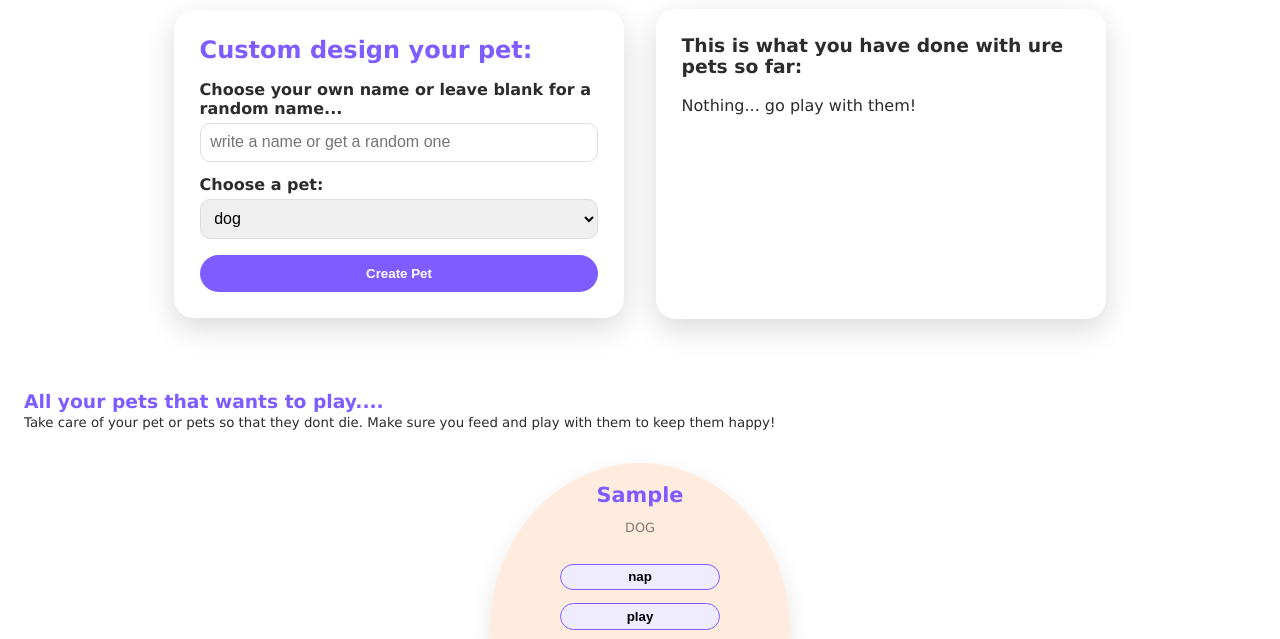
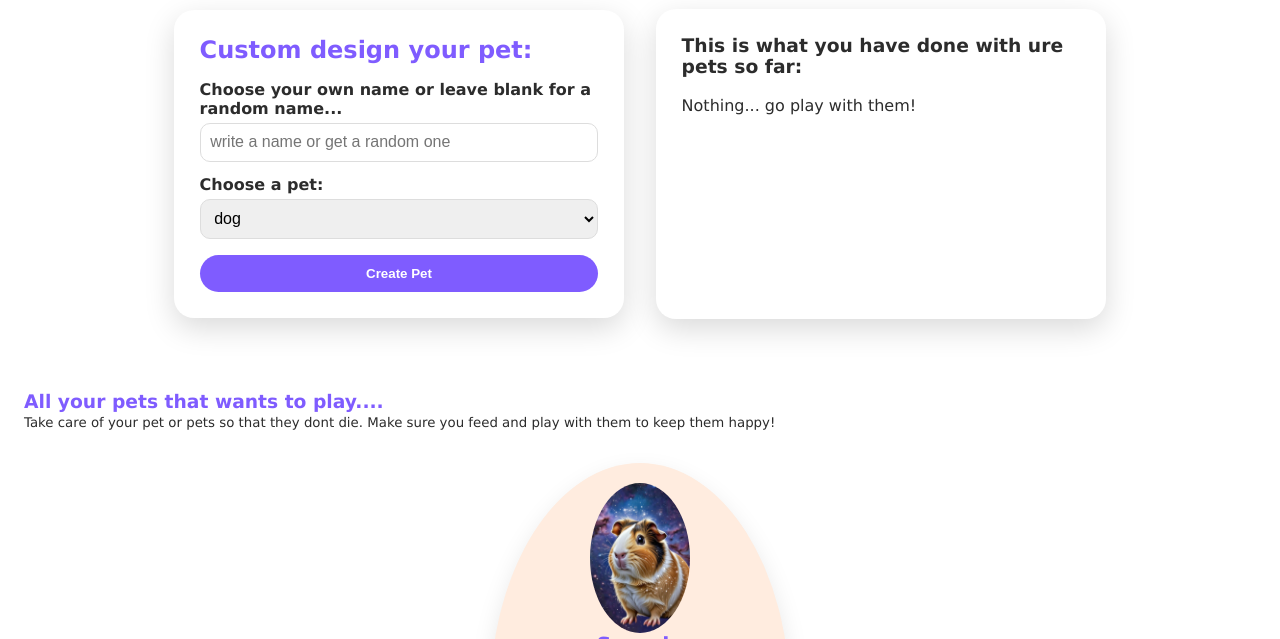
Before and after one commit to Pauline444/tamagotchi, a website: page index.html in a window 1280 px wide. Both pictures are taken after typing "Sample" into the empty fields and a click on the button "Create Pet". Shown: the part 145-784 px from the top of the page. Drawn offline with Linux system fonts and the light colour scheme.

Commit message:
adding pictures to Pet class

```diff
--- a/script.js
+++ b/script.js
@@ -42,6 +42,24 @@ class Pet {
         this.energy = Math.min(100, Math.max(0, this.energy));
         this.fullness = Math.min(100, Math.max(0, this.fullness));
         this.happiness = Math.min(100, Math.max(0, this.happiness));
+    }
+
+    petPicture() {
+
+        if (this.type === 'dog') {
+            let img = document.createElement('img');
+            img.src = 'images/4eefad81-1549-41fd-9a89-a40be795deac.jpg';
+            return img;
+        }
+        if (this.type === 'ginuepig') {
+
+        }
+        if (this.type === 'cat') {
+
+        }
+        if (this.type === 'pig') {
+
+        }
     }
 }
 
@@ -98,7 +116,7 @@ class Tamagotchi {
         p.className = 'animal-type';
         p.textContent = this.pet.type;
 
-        this.card.append(h4, p, this.progress());
+        this.card.append(this.pet.petPicture(), h4, p, this.progress());
         this.petCards.appendChild(this.card);
     }
 
--- a/styles.css
+++ b/styles.css
@@ -130,11 +130,11 @@ main {
 }
 
 .pet-card h4 {
-    margin-bottom: 0.8rem;
+    margin-bottom: 0.5rem;
 }
 
 .pet-card img {
-    width: 150px;
+    width: 100px;
     border-radius: 100%;
 }
 
@@ -147,7 +147,7 @@ main {
     text-transform: uppercase;
     font-size: 0.8rem;
     opacity: 0.6;
-    margin-bottom: 1rem;
+    margin-bottom: 0.5rem;
 }
 
 .progress-bar {
```
